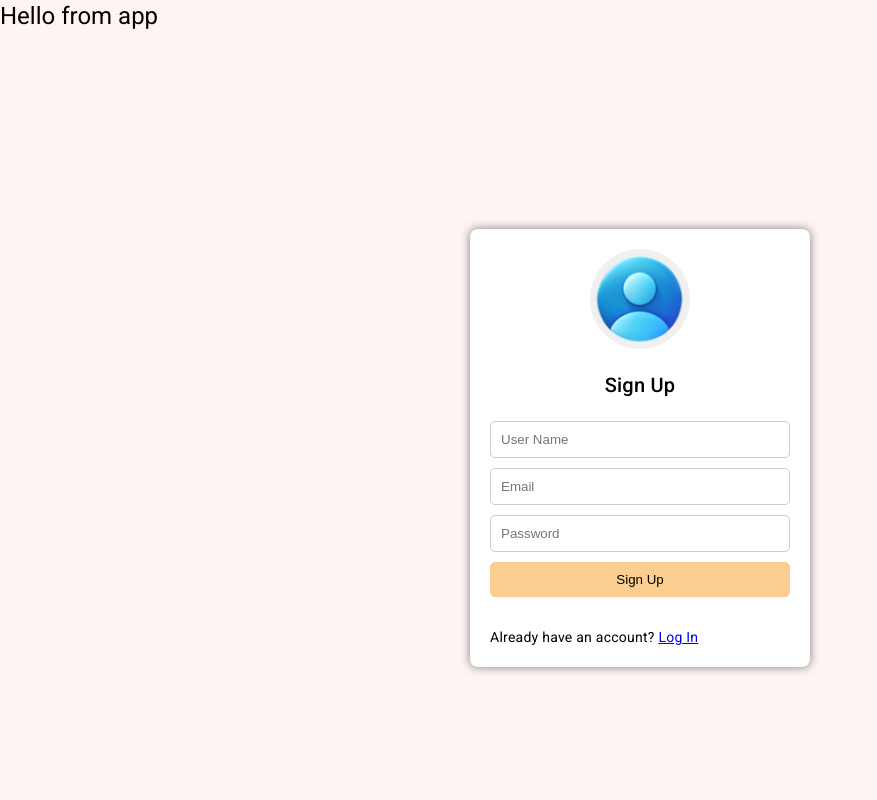
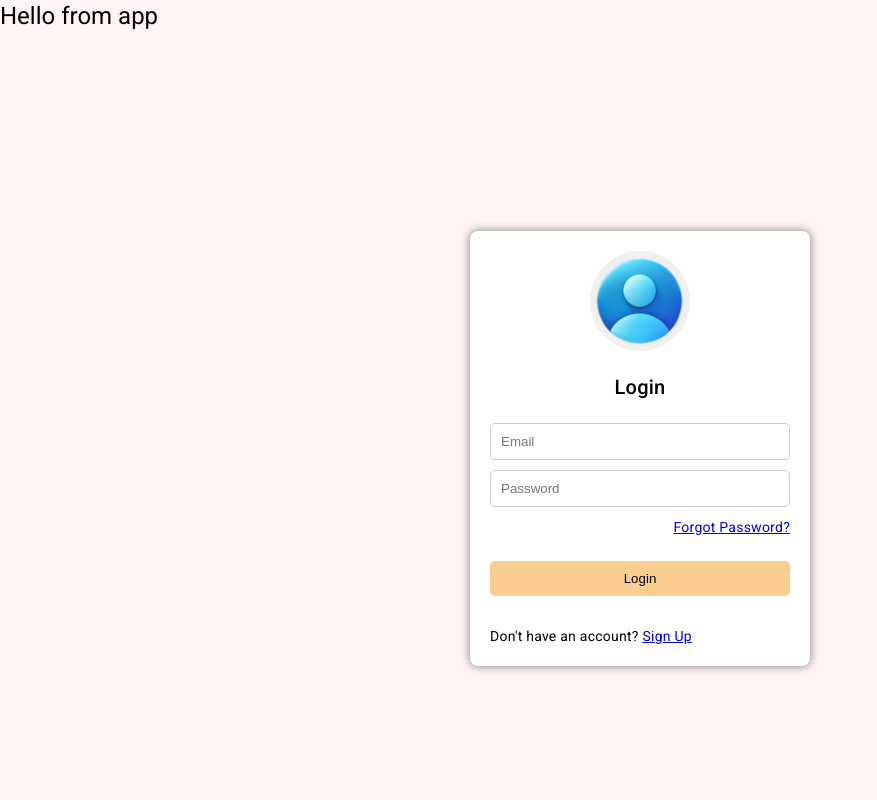
Before and after one commit to MahitabAhmed/hci_project_JobPortal, an Angular app: page / in a window 1280 px wide. Shown: the top 800 px of the page, without its empty margins (0-877 px from the left). Built offline with nearby package versions, Linux system fonts and the light colour scheme.

Commit message:
commitTest

```diff
--- a/src/app/app.component.html
+++ b/src/app/app.component.html
@@ -1,4 +1,5 @@
 <h1>Hello from app</h1>
+<app-log-in></app-log-in>
 <app-signup></app-signup>
 <app-post-job></app-post-job>
 <br>
```
